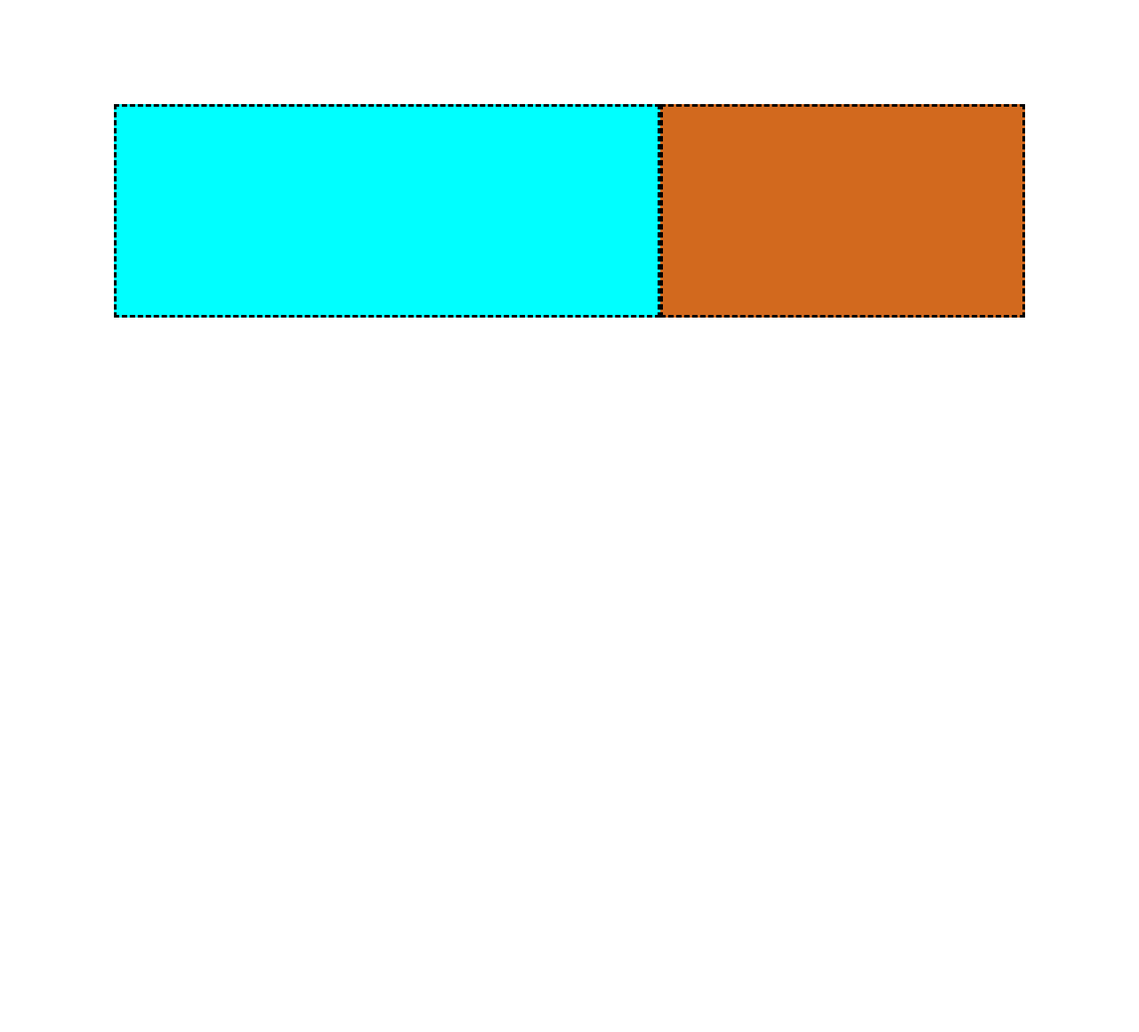
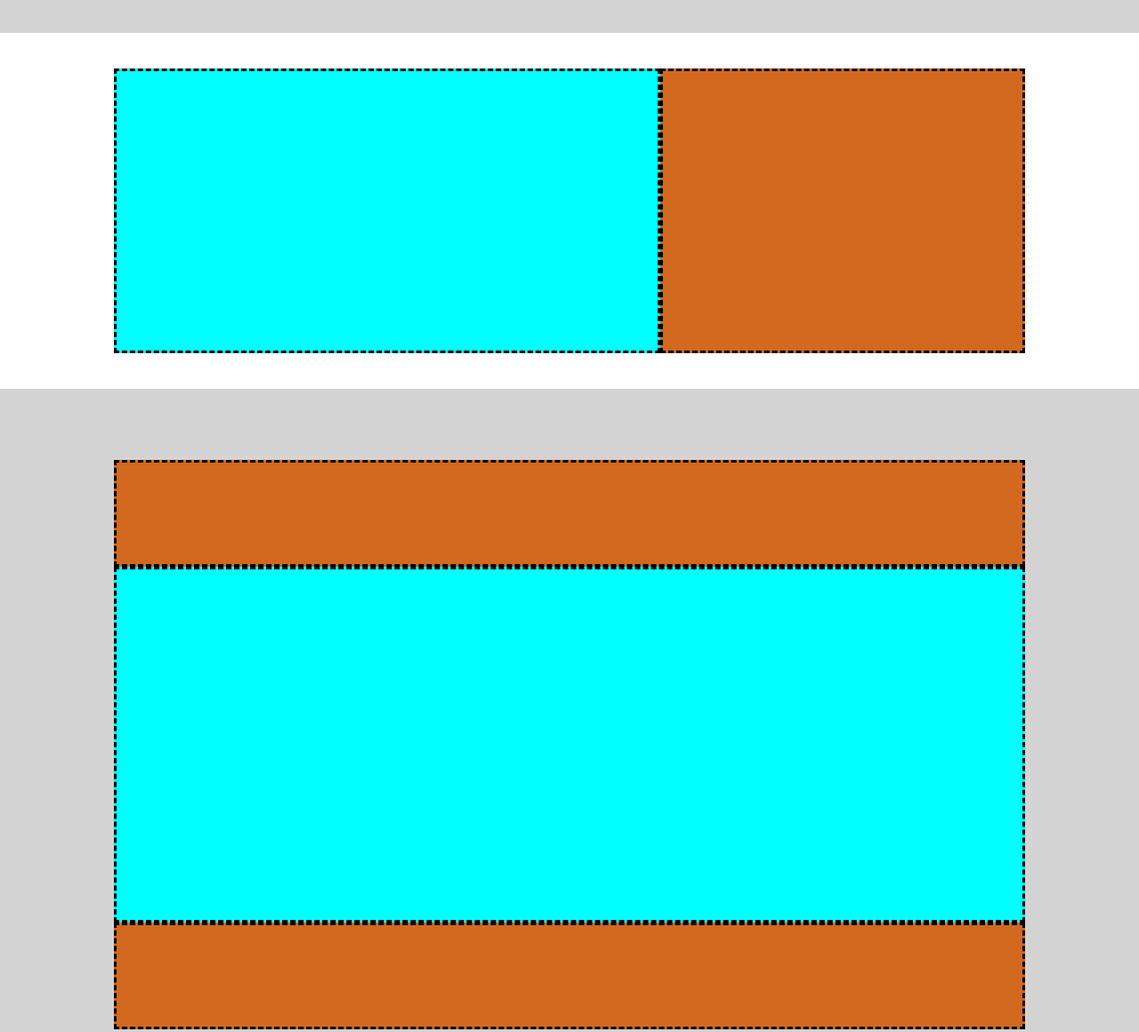
Before and after one commit to DanieleSpuria/html-css-struttura-discord, a plain HTML site: page index.html in a window 1280 px wide. Shown: the part 1263-2423 px from the top of the page at 89% size. Before the commit the page ends 1700 px from the top, so only its background shows below. Drawn offline with Linux system fonts and the light colour scheme.

Commit message:
[add] last-card

```diff
--- a/assets/css/style.css
+++ b/assets/css/style.css
@@ -67,7 +67,7 @@ header{
 
 .header-text{
   width: 60%;
-  height: 60%;
+  height: 80%;
   background-color: brown;
   border: dashed;
 }
@@ -77,21 +77,53 @@ header{
   height: 400px;
 }
 
+.card:nth-child(even){
+  background-color: lightgrey;
+}
+
 .card.container{
   display: flex;
   align-items: center;
 }
 
+.card-img, .card-text{
+  height: 80%;
+}
+
 .card-img{
   width: 60%;
-  height: 60%;
   background-color: aqua;
   border: dashed;
 }
 
-.section-text{
+.card-text{
   width: 40%;
-  height: 60%;
   background-color: chocolate;
   border: dashed;
 }
+
+
+
+.last-card{
+  display: flex;
+  flex-wrap: wrap;
+  align-content: center;
+ height: 800px;
+  background-color: lightgrey;
+}
+
+.last-card-text, .last-card-img{
+  width: 100%;
+}
+
+.last-card-text{
+  height: 15%;
+  background-color: chocolate;
+  border: dashed;
+}
+
+.last-card-img{
+  height: 50%;
+  background-color: aqua;
+  border: dashed;
+}
--- a/index.html
+++ b/index.html
@@ -48,7 +48,7 @@
             <img src="" alt="">
           </div>
 
-          <div class="section-text">
+          <div class="card-text">
 
           </div>
         </div>
@@ -60,7 +60,7 @@
       <section class="card">
 
         <div class="card container">
-          <div class="section-text">
+          <div class="card-text">
 
           </div>
 
@@ -80,7 +80,27 @@
             <img src="" alt="">
           </div>
 
-          <div class="section-text">
+          <div class="card-text">
+
+          </div>
+        </div>
+
+      </section>
+
+
+
+      <section class="last-card">
+
+        <div class="last-card container">
+          <div class="last-card-text">
+
+          </div>
+
+          <div class="last-card-img">
+            <img src="" alt="">
+          </div>
+
+          <div class="last-card-text">
 
           </div>
         </div>
```
